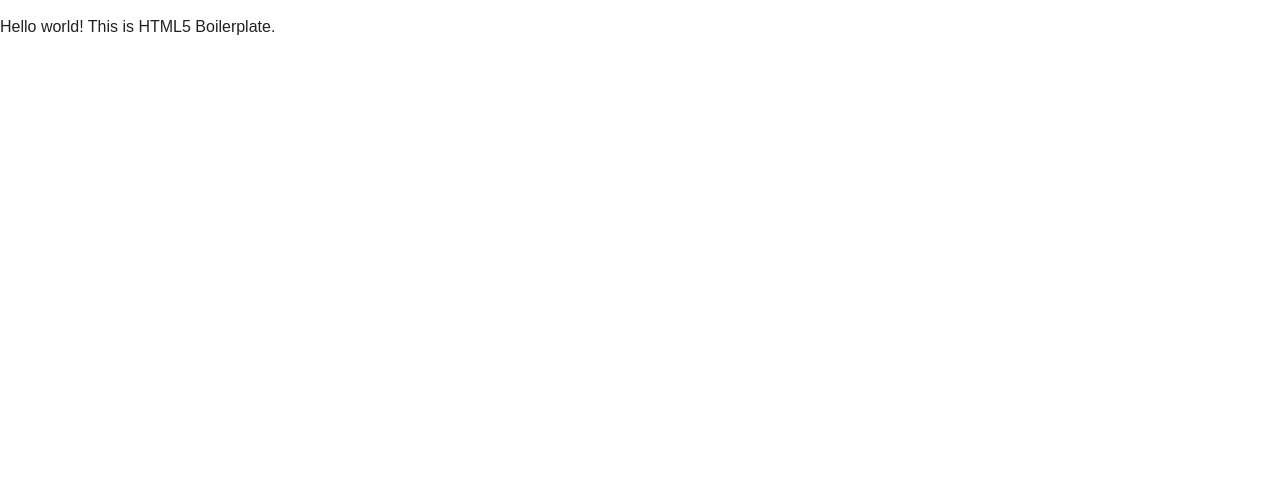
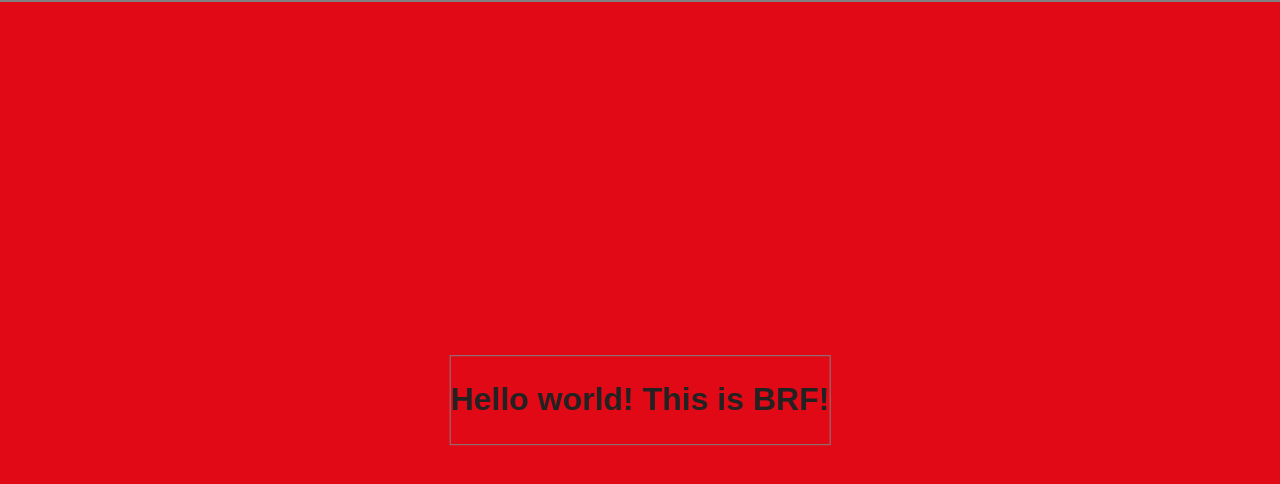
Before and after one commit to joshuaeves/BRF, a plain HTML site: page index.html in a window 1280 px wide. Drawn offline with nearby package versions, Linux system fonts and the light colour scheme.

Commit message:
Index cleanup

```diff
--- /dev/null
+++ b/css/brf.css
@@ -0,0 +1,28 @@
+div {
+	border: 1px solid gray;
+}
+
+body {
+	background: rgb(226, 9, 23);
+
+}
+
+#container {
+	height: 100%;
+	width: 100%;
+
+}
+h1 {
+	text-align: center;
+}
+
+#main_content {
+	position: absolute;
+	top: 50%;
+	left: 50%;
+	transform: translate(-50%, -50%);
+
+
+
+
+}
--- a/index.html
+++ b/index.html
@@ -12,29 +12,23 @@
 
         <link rel="stylesheet" href="css/normalize.css">
         <link rel="stylesheet" href="css/main.css">
+        <link rel="stylesheet" type="text/css" href="css/brf.css">
+
         <script src="js/vendor/modernizr-2.8.3.min.js"></script>
     </head>
     <body>
-        <!--[if lt IE 8]>
-            <p class="browserupgrade">You are using an <strong>outdated</strong> browser. Please <a href="http://browsehappy.com/">upgrade your browser</a> to improve your experience.</p>
-        <![endif]-->
 
-        <!-- Add your site or application content here -->
-        <p>Hello world! This is HTML5 Boilerplate.</p>
+    <div id="container">
+        <div id="main_content">
+        <h1>Hello world! This is BRF!</h1>
+        </div> <!-- end main_content -->
+    </div> <!-- end container -->
 
         <script src="https://code.jquery.com/jquery-1.12.0.min.js"></script>
         <script>window.jQuery || document.write('<script src="js/vendor/jquery-1.12.0.min.js"><\/script>')</script>
         <script src="js/plugins.js"></script>
         <script src="js/main.js"></script>
 
-        <!-- Google Analytics: change UA-XXXXX-X to be your site's ID. -->
-        <script>
-            (function(b,o,i,l,e,r){b.GoogleAnalyticsObject=l;b[l]||(b[l]=
-            function(){(b[l].q=b[l].q||[]).push(arguments)});b[l].l=+new Date;
-            e=o.createElement(i);r=o.getElementsByTagName(i)[0];
-            e.src='https://www.google-analytics.com/analytics.js';
-            r.parentNode.insertBefore(e,r)}(window,document,'script','ga'));
-            ga('create','UA-XXXXX-X','auto');ga('send','pageview');
-        </script>
+
     </body>
 </html>
```
